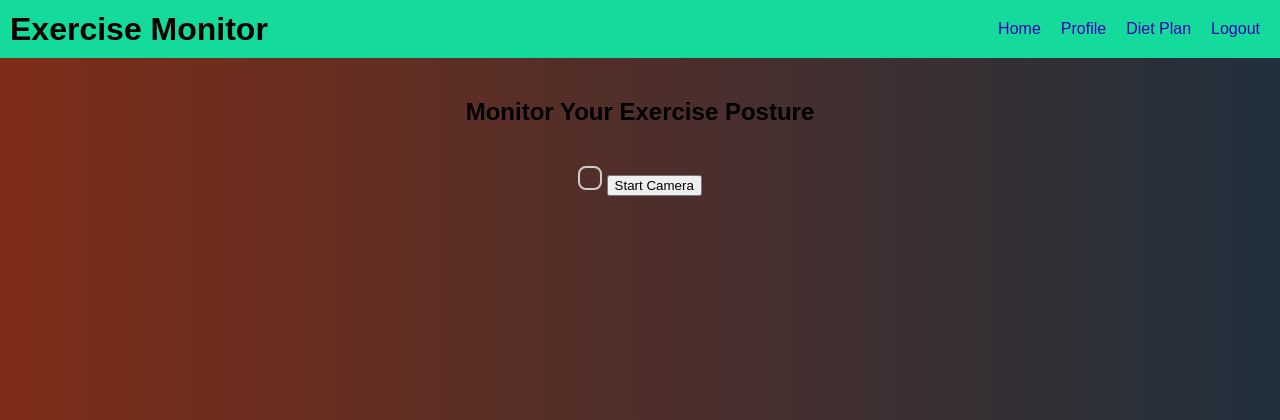
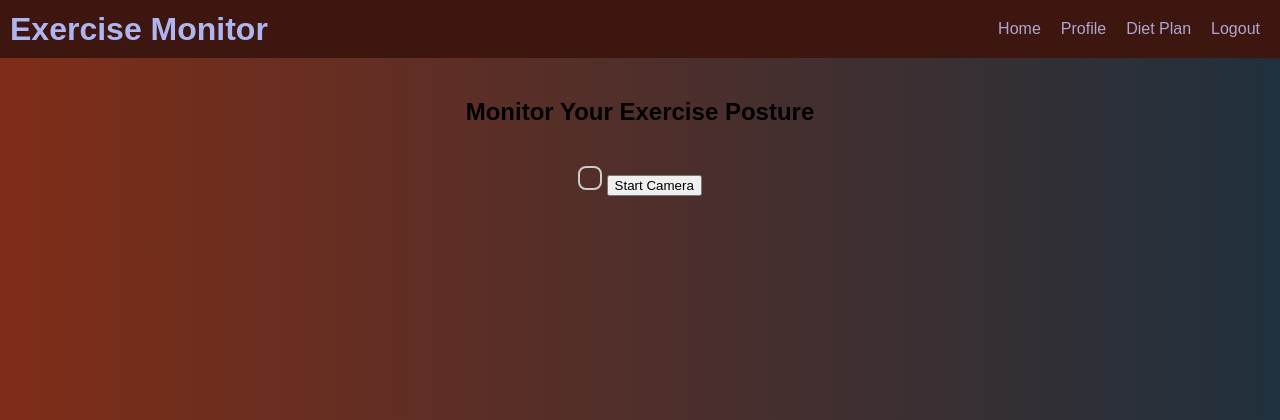
Before and after one commit to pratyushojha04/fittab, a Flask app: a page that uses templates/exercise.html in a window 1280 px wide. Shown: the top 420 px of the page. Run offline with Flask 3, Linux system fonts and the light colour scheme.

Commit message:
Update style_excercise.css

```diff
--- a/static/style_excercise.css
+++ b/static/style_excercise.css
@@ -8,7 +8,7 @@ html, body {
 }
 
 header {
-    background-color: #14db9c;
+    background-color: #3d160f;
     color: #050101;
     padding: 10px;
     text-align: center;
@@ -19,6 +19,7 @@ header {
 
 header h1 {
     margin: 0;
+    color: rgb(175, 181, 240);
 }
 
 nav {
@@ -30,7 +31,7 @@ nav {
 }
 
 nav a {
-    color: #3102b1;
+    color: #b1a5d1;
     text-decoration: none;
     padding: 10px;
 }
```
